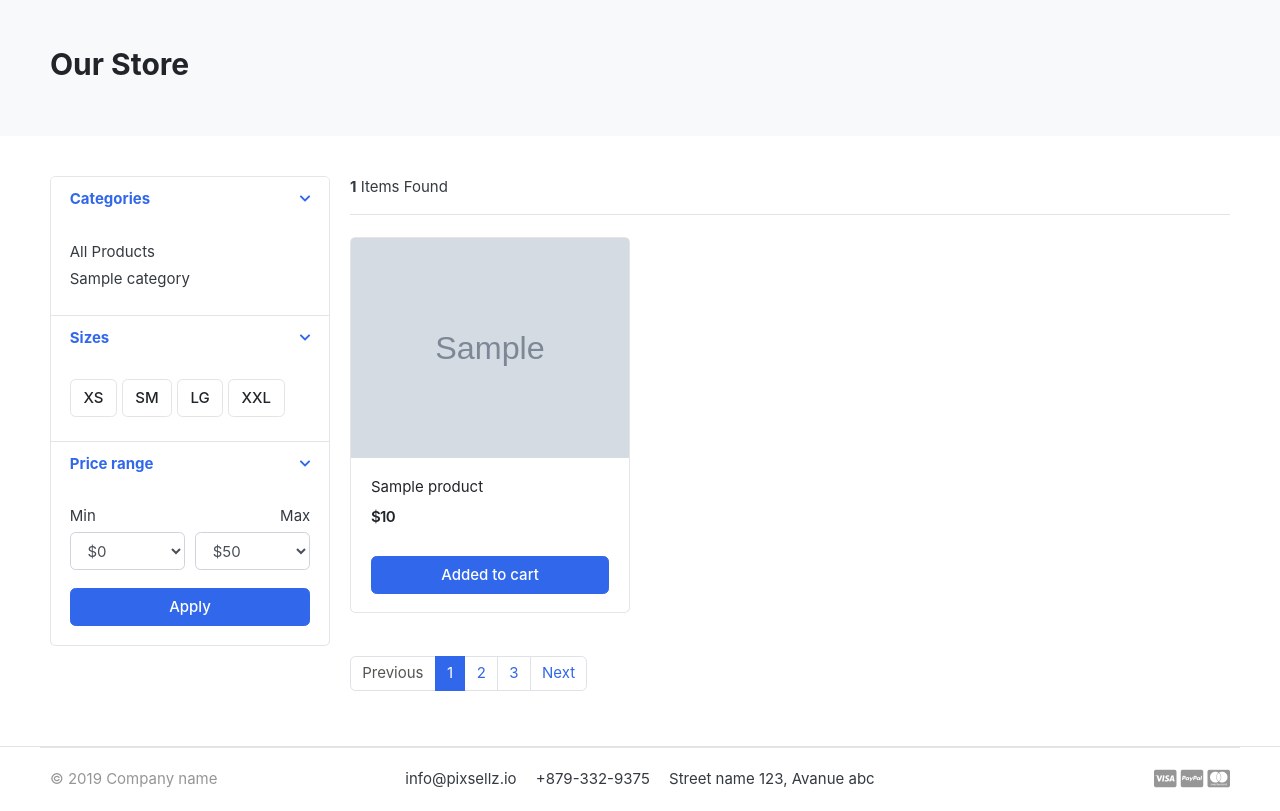
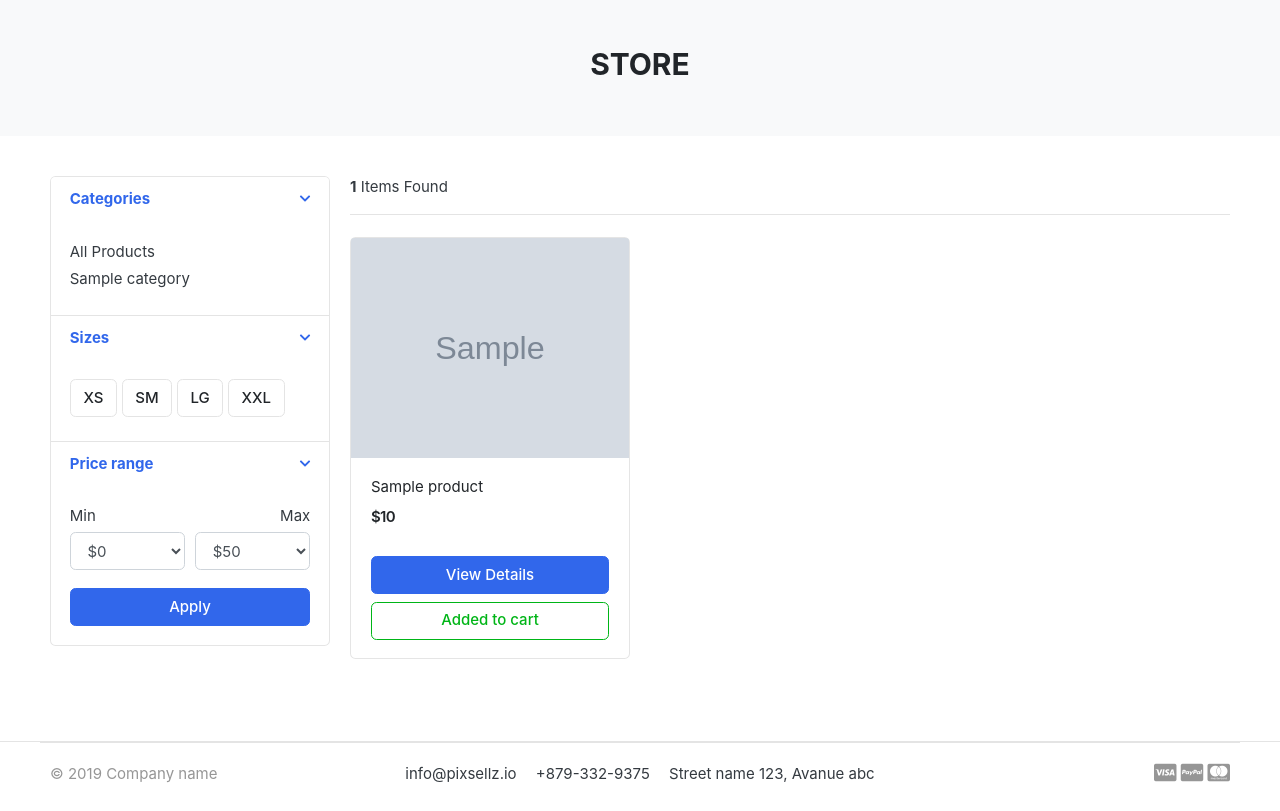
Before and after one commit to tahsin52/django-ecommerce, a Django app: page /store/ in a window 1280 px wide. Shown: the part 118-929 px from the top of the page. After the commit the page ends 901 px from the top, so only its background shows below. Run offline with Django 3.2, Linux system fonts and the light colour scheme; tables that the repository leaves empty hold one stand-in row (values such as "Sample post"); grey boxes marked "Sample" are stand-in pictures; some libraries are stand-ins or nearby versions; some web fonts are replaced.

Commit message:
cart views bug fixed and search func added

```diff
--- a/carts/views.py
+++ b/carts/views.py
@@ -1,6 +1,6 @@
 from django.http import HttpResponse
 from django.shortcuts import render, redirect, get_object_or_404
-
+from django.core.exceptions import ObjectDoesNotExist
 from .models import Cart, CartItem
 from store.models import Product
 
@@ -61,6 +61,8 @@ def remove_cart_item(request, product_id):
     return redirect('cart')
 
 def cart(request, total=0, quantity=0, cart_items=None):
+    tax = 0
+    grand_total = 0
     try:
         cart = Cart.objects.get(cart_id=_cart_id(request))
         cart_items = CartItem.objects.filter(cart=cart, is_active=True)
@@ -72,8 +74,8 @@ def cart(request, total=0, quantity=0, cart_items=None):
         grand_total = total + tax
 
 
-    except Exception as e:
-        raise e
+    except ObjectDoesNotExist:
+        pass
 
     context = {
         'total': total,
--- a/store/urls.py
+++ b/store/urls.py
@@ -2,10 +2,11 @@
 from django.urls import path
 from django.conf.urls.static import static
 from django.conf import settings
-from .views import store, product_detail
+from .views import store, product_detail, search
 
 urlpatterns = [
     path('', store, name='store'),
-    path('<slug:category_slug>/', store, name='products_by_category'),
-    path('<slug:category_slug>/<slug:product_slug>', product_detail, name='products_detail')
+    path('category/<slug:category_slug>/', store, name='products_by_category'),
+    path('category/<slug:category_slug>/<slug:product_slug>', product_detail, name='products_detail'),
+    path('search/', search, name='search')
 ] +static(settings.MEDIA_URL, document_root=settings.MEDIA_ROOT)
--- a/store/views.py
+++ b/store/views.py
@@ -1,3 +1,5 @@
+from django.core.paginator import Paginator
+from django.db.models import Q
 from django.shortcuts import render, get_object_or_404
 
 from carts.models import CartItem
@@ -13,13 +15,19 @@ def store(request, category_slug=None):
     if category_slug != None:
         categories = get_object_or_404(Category, slug=category_slug)
         products = Product.objects.filter(category=categories, is_available=True)
+        paginator = Paginator(products, 1)
+        page = request.GET.get('page')
+        paged_products = paginator.get_page(page)
         product_count = products.count()
 
     else:
         products = Product.objects.all().filter(is_available=True).order_by('created_date')
+        paginator = Paginator(products, 6)
+        page = request.GET.get('page')
+        paged_products = paginator.get_page(page)
         product_count = products.count()
     context = {
-        'products': products,
+        'products': paged_products,
         'product_count':product_count,
     }
     return render(request, 'store/store.html', context)
@@ -39,3 +47,20 @@ def product_detail(request, category_slug, product_slug):
     }
 
     return render(request, 'store/product_detail.html', context=context)
+
+
+
+def search(request):
+
+    product_count = 0
+    if 'keyword' in request.GET:
+        keyword = request.GET['keyword']
+        if keyword:
+            products = Product.objects.order_by('-created_date').filter(Q(product_name__icontains=keyword) | Q(description__icontains=keyword))
+            product_count = products.count()
+
+    context = {
+        'products': products,
+        'product_count': product_count,
+    }
+    return render(request, 'store/store.html', context)
--- a/templates/base.html
+++ b/templates/base.html
@@ -10,7 +10,7 @@
 
 <title>Morcez | Online Shopping Platform</title>
 
-<link href="{% static 'images/favicon.ico' %}" rel="shortcut icon" type="image/x-icon">
+<link href="{% static 'images/ecom.ico' %}" rel="shortcut icon" type="image/x-icon">
 
 <!-- jQuery -->
 <script src="{% static 'js/jquery-2.0.0.min.js' %}" type="text/javascript"></script>
--- a/templates/includes/navbar.html
+++ b/templates/includes/navbar.html
@@ -52,9 +52,9 @@
 	</div> <!-- col.// -->
 	<a href="{% url 'store' %}" class="btn btn-outline-primary">Store</a>
 	<div class="col-lg  col-md-6 col-sm-12 col">
-		<form action="#" class="search">
+		<form action="{% url 'search' %}" class="search" method="get">
 			<div class="input-group w-100">
-			    <input type="text" class="form-control" style="width:60%;" placeholder="Search">
+			    <input type="text" class="form-control" style="width:60%;" placeholder="Search" name="keyword">
 
 			    <div class="input-group-append">
 			      <button class="btn btn-primary" type="submit">
--- a/templates/store/store.html
+++ b/templates/store/store.html
@@ -4,8 +4,11 @@
 {% block content %}
 <section class="section-pagetop bg">
 <div class="container">
-	<h2 class="title-page">Our Store</h2>
-
+    {% if 'search' in request.path %}
+        	<h2 class="title-page" style="text-align: center">Search Result</h2>
+    {% else %}
+	<h2 class="title-page" style="text-align: center">STORE</h2>
+    {% endif %}
 </div> <!-- container //  -->
 </section>
 
@@ -130,6 +133,7 @@
 </header><!-- sect-heading -->
 
 <div class="row">
+{% if products %}
     {% for product in products %}
 	<div class="col-md-4">
 		<figure class="card card-product-grid">
@@ -149,22 +153,48 @@
 				<!-- price-wrap.//  		<del class="price-old">$1980</del>  -->
 					</div> <!-- price-wrap.// -->
 				</div>
-				<a href="{% url 'add_cart' product.id %}" class="btn btn-block btn-primary">Added to cart </a>
+				<a href="{{ product.get_url }} " class="btn btn-block btn-primary">View Details </a>
+                <a href="{% url 'add_cart' product.id %}" class="btn btn-block btn-outline-success">Added to cart </a>
 			</figcaption>
 		</figure>
 	</div> <!-- col.// -->
     {% endfor %}
+{% else %}
+    <div>
+        <h2>No Result Found. Please try again</h2>
+    </div>
+{% endif %}
 </div> <!-- row end.// -->
 
 
 <nav class="mt-4" aria-label="Page navigation sample">
+    {% if products.has_other_pages %}
   <ul class="pagination">
+    {% if products.has_previous %}
+
+    <li class="page-item"><a class="page-link" href="?page={{ products.previous_page_number }}">Previous</a></li>
+
+    {% else %}
+
     <li class="page-item disabled"><a class="page-link" href="#">Previous</a></li>
-    <li class="page-item active"><a class="page-link" href="#">1</a></li>
-    <li class="page-item"><a class="page-link" href="#">2</a></li>
-    <li class="page-item"><a class="page-link" href="#">3</a></li>
-    <li class="page-item"><a class="page-link" href="#">Next</a></li>
+
+    {% endif %}
+
+    {% for i in products.paginator.page_range %}
+        {% if products.number == i %}
+            <li class="page-item active"><a href="" class="page-link">{{ i }}</a></li>
+        {% else %}
+            <li class="page-item"><a href="?page={{ i }}" class="page-link">{{ i }}</a></li>
+        {% endif %}
+    {% endfor %}
+    {% if products.has_next %}
+        <li class="page-item"><a class="page-link" href="?page={{ products.next_page_number }}">Next</a></li>
+    {% else %}
+        <li class="page-item disabled"><a class="page-link" href="#">Next</a></li>
+
+    {% endif %}
   </ul>
+    {% endif %}
 </nav>
 
 	</main> <!-- col.// -->
```
Also changed, not shown: ecomv2/static/images/ecom.ico (added), static/images/ecom.ico (added).
